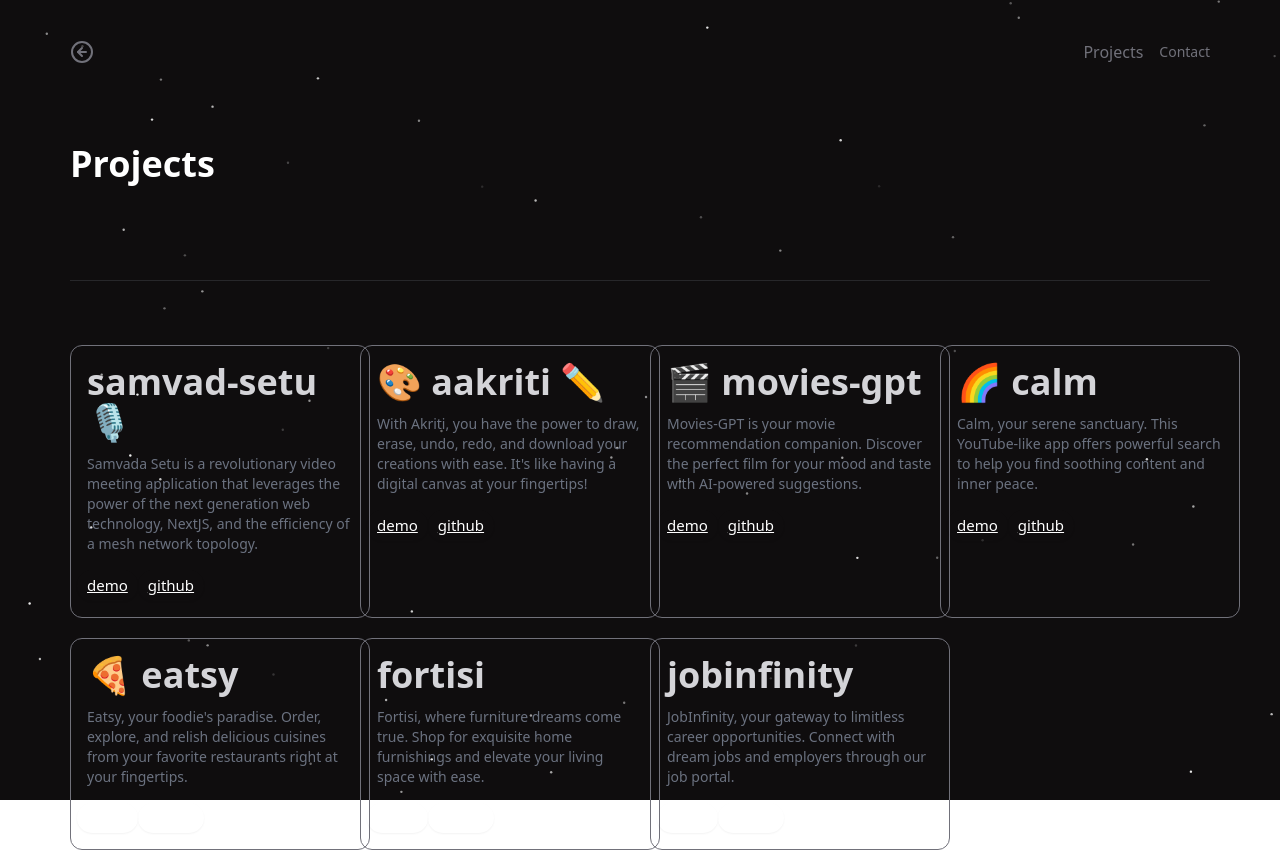
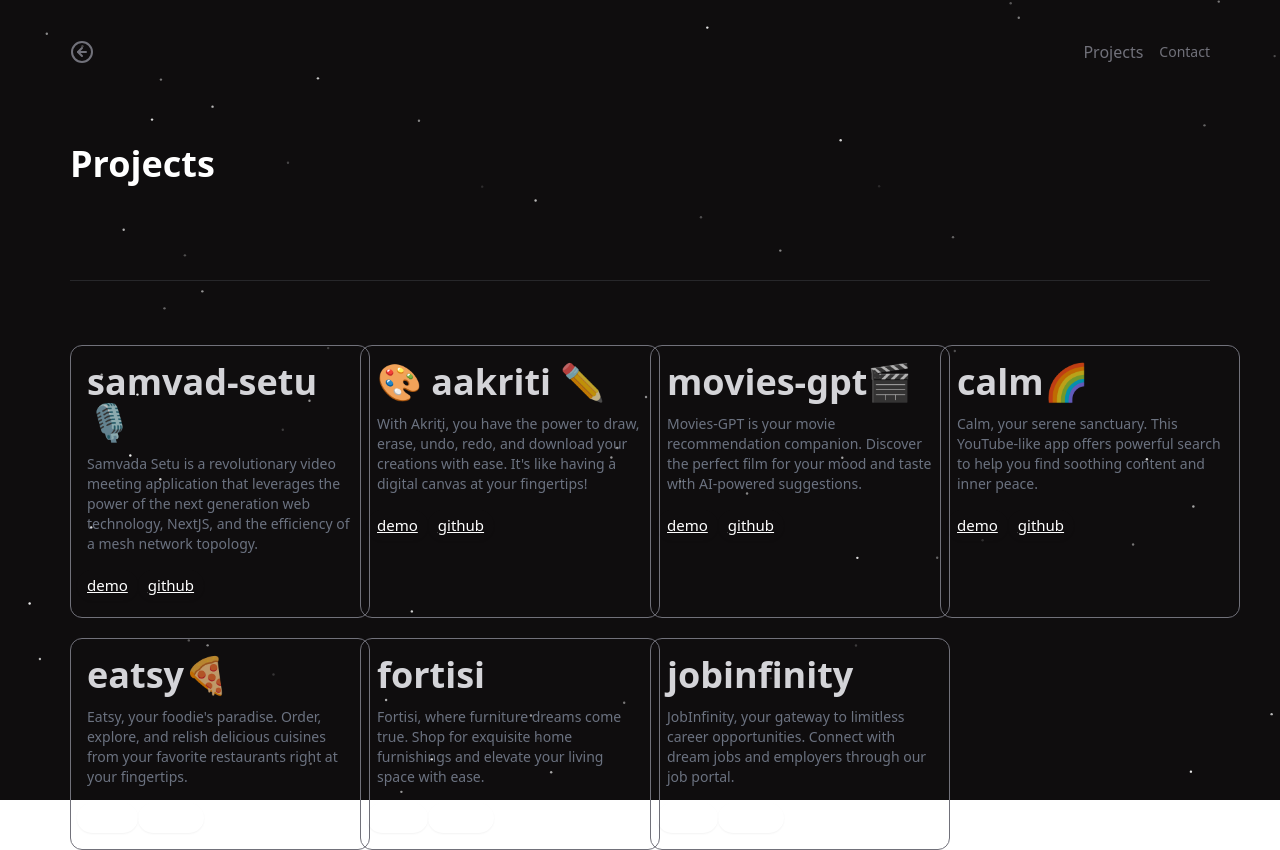
Before and after one commit to gyandeeparyan/personal-portfolio, a React (Vite) app: page /projects in a window 1280 px wide. Built offline with nearby package versions, Linux system fonts and the light colour scheme.

Commit message:
fix: linkdin card added && emoji animated

```diff
--- a/src/Components/SingleProjectCard.jsx
+++ b/src/Components/SingleProjectCard.jsx
@@ -1,13 +1,14 @@
 /* eslint-disable react/prop-types */
 
 
-const SingleProjectCard = ({ title, git, live, desc }) => {
+const SingleProjectCard = ({ title, git, live, desc,emoji }) => {
   return (
     <>
       <div className='w-[300px] rounded-xl border border-zinc-500'>
         <div className='p-4'>
-          <h1 className='text-4xl font-semibold text-zinc-300'>
+          <h1 className='text-4xl font-semibold  text-zinc-300'>
             {title.toLowerCase()}
+            <span className="animate-pulse">{emoji}</span>
           </h1>
           <p className='mt-3 text-sm text-gray-500'>{desc}</p>
           <div className='flex -ml-[10px]'>
--- a/src/Data/Data.jsx
+++ b/src/Data/Data.jsx
@@ -1,7 +1,8 @@
 export const projectData = [
   {
     id: 66,
-    title: "SAMVAD-SETU 🎙️",
+    title: "SAMVAD-SETU",
+    emoji:" 🎙️",
     image: "https://i.ibb.co/QJrqWJD/netflix-gpt4.png",
     git: "https://github.com/gyandeeparyan/samvad-setu",
     live: "https://samvad-setu-gyandeeparyan.vercel.app/",
@@ -10,7 +11,8 @@ export const projectData = [
   },
   {
     id: 7,
-    title: "🎨 AAKRITI ✏️",
+    title: "🎨 AAKRITI",
+    emoji:" ✏️",
     image: "https://i.ibb.co/QJrqWJD/netflix-gpt4.png",
     git: "https://github.com/gyandeeparyan/nextjs-sketch-book",
     live: "https://nextjs-sketch-book.vercel.app/",
@@ -18,7 +20,8 @@ export const projectData = [
   },
   {
     id: 7,
-    title: "🎬 Movies-GPT",
+    title: "Movies-GPT",
+    emoji:"🎬",
     image: "https://i.ibb.co/QJrqWJD/netflix-gpt4.png",
     git: "https://github.com/gyandeeparyan/netflix-gpt",
     live: "https://movies-gpt.netlify.app/",
@@ -26,7 +29,8 @@ export const projectData = [
   },
   {
     id: 21,
-    title: "🌈 Calm",
+    title: "Calm",
+    emoji:"🌈",
     image: "https://i.ibb.co/x6G9LNR/eatsy.png",
     git: "https://github.com/gyandeeparyan/youtube-academic-clone",
     live: "https://youtube-academic.netlify.app/",
@@ -34,7 +38,8 @@ export const projectData = [
   },
   {
     id: 6,
-    title: "🍕 Eatsy",
+    title: "Eatsy",
+    emoji:"🍕",
     image: "https://i.ibb.co/x6G9LNR/eatsy.png",
     git: "https://github.com/gyandeeparyan/eatsy-food",
     live: "https://eatsy-food.netlify.app/",
--- a/src/Data/contactData.jsx
+++ b/src/Data/contactData.jsx
@@ -1,4 +1,4 @@
-import { AtSign, Github, Phone, Server, Twitter } from "lucide-react";
+import { AtSign, Github, Linkedin, Phone, Server, Twitter } from "lucide-react";
 
 export const contactData = [
     {
@@ -14,6 +14,13 @@ export const contactData = [
       title: "phone",
       link: "7004669519",
       desc: "7004669519"
+    },
+    {
+      id: 8,
+      icon: <Linkedin/>,
+      title: "linkdin",
+      link: "https://www.linkedin.com/in/gyandeep-aryan-6a7509176/",
+      desc: "gyandeep-aryan-6a7509176"
     },
     {
       id: 3,
```
